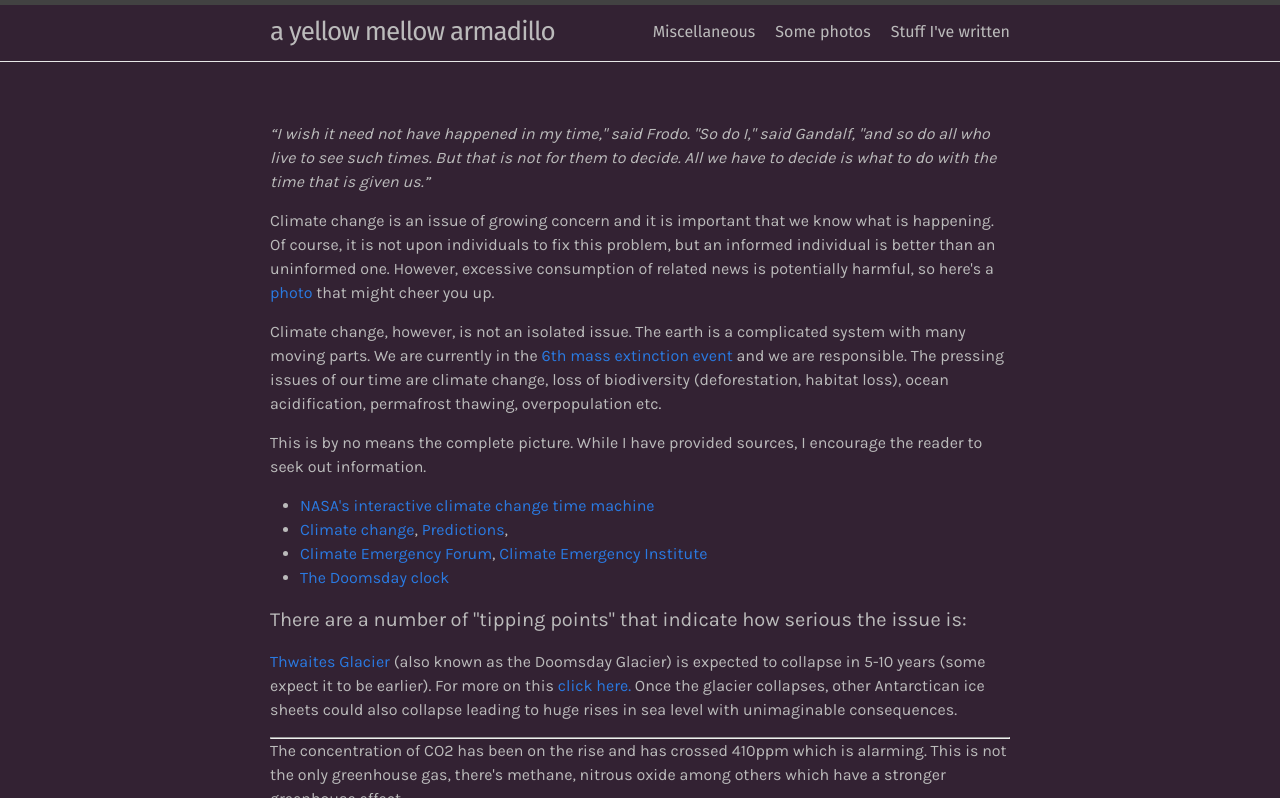
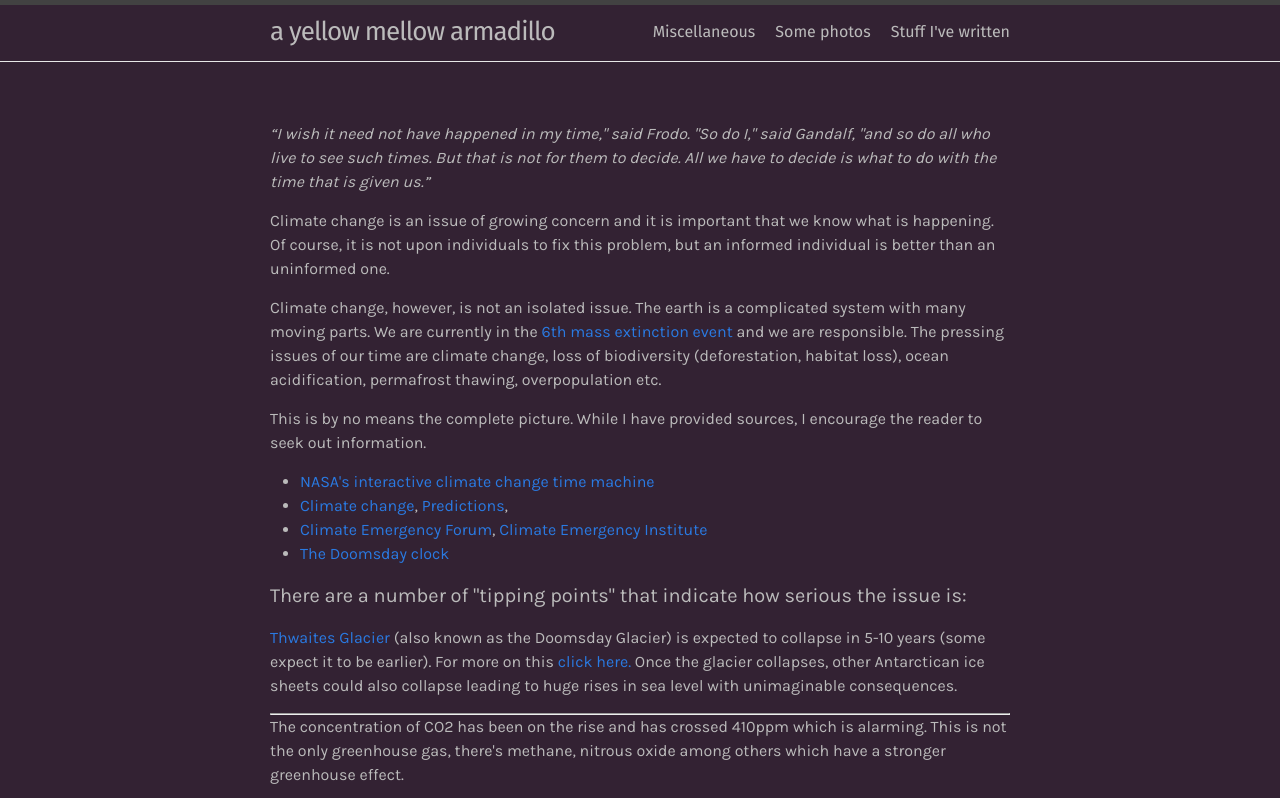
Before and after one commit to shrivathsap/shrivathsap.github.io, a Jekyll site: the page built from misc_links/climate.html, in a window 1280 px wide and 900 px high, cut to the strip 0-798 px from the top of the window. Built offline with Jekyll 4.4.1, drawn with Linux system fonts in a browser that asks for light colours.

Commit message:
remove broken unsplash

```diff
--- a/index.html
+++ b/index.html
@@ -56,7 +56,6 @@ layout: page
 
 		<h3>About this site</h3>
 		<p>This site is a pet project. It is hosted by GitHub, and was created using Jekyll. It currently uses a modified Jekyll Minima theme. The purpose of this site is to host some of the things I have written and perhaps the occasional maths related post or something like that. Please enable JavaScript, and update your browser regularly.</p>
-		<p>Photos without source mentioned are taken from Unsplash.</p>
 	</body>
 
 </html>
--- a/misc_links/climate.html
+++ b/misc_links/climate.html
@@ -36,7 +36,7 @@ layout: page
 			</i>
 		</p>
 		<p>
-			Climate change is an issue of growing concern and it is important that we know what is happening. Of course, it is not upon individuals to fix this problem, but an informed individual is better than an uninformed one. However, excessive consumption of related news is potentially harmful, so here's a <a href="https://source.unsplash.com/random/?cute,animal">photo</a> that might cheer you up.
+			Climate change is an issue of growing concern and it is important that we know what is happening. Of course, it is not upon individuals to fix this problem, but an informed individual is better than an uninformed one.
 		</p>
 		<p>
 			Climate change, however, is not an isolated issue. The earth is a complicated system with many moving parts. We are currently in the <a href="https://en.wikipedia.org/wiki/Holocene_extinction">6th mass extinction event</a> and we are responsible. The pressing issues of our time are climate change, loss of biodiversity (deforestation, habitat loss), ocean acidification, permafrost thawing, overpopulation etc.
```
Also changed, not shown: misc.html (+5 -5 lines).
